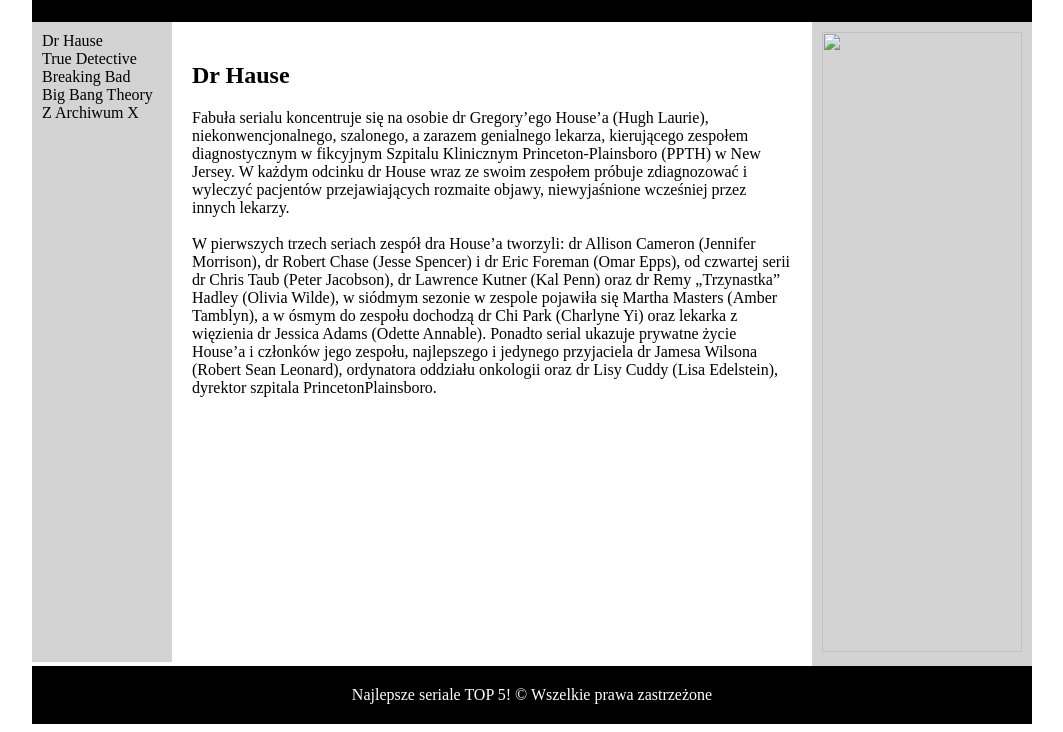
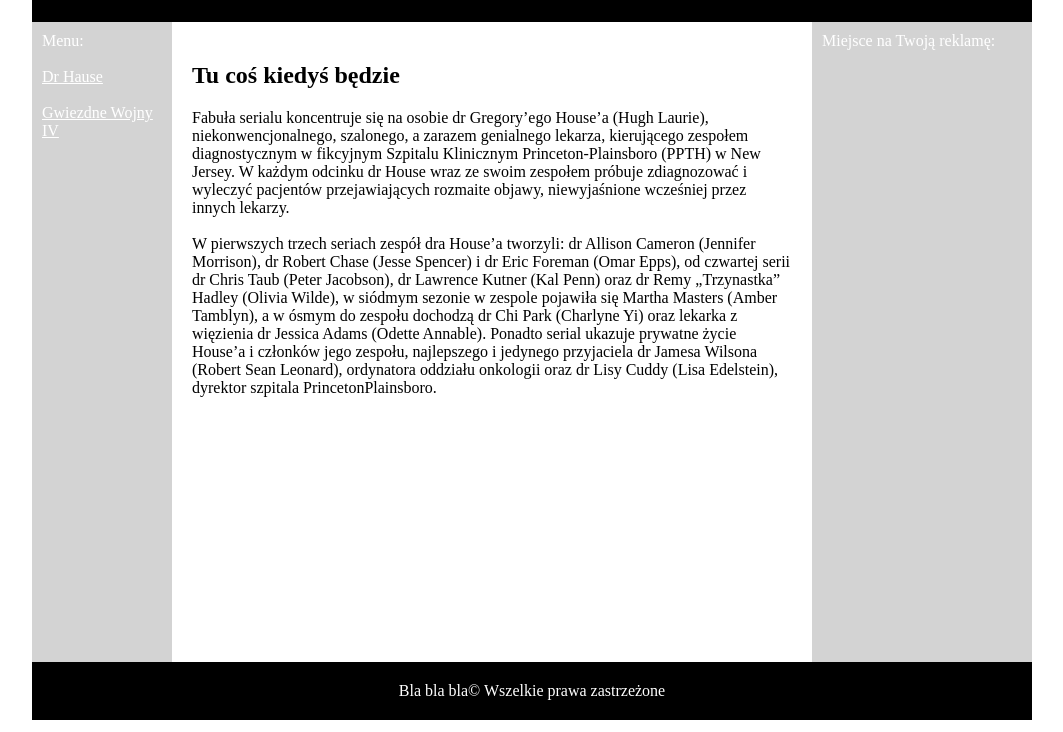
Before and after one commit to Adrian12328/Adrian12328.github.io, a plain HTML site: page index.html in a window 1280 px wide. Shown: the part 96-828 px from the top of the page, without its empty margins (108-1171 px from the left). Drawn offline with Linux system fonts and the light colour scheme.

Commit message:
Update index.html

```diff
--- a/index.html
+++ b/index.html
@@ -4,12 +4,24 @@
 
 <head>
 	<meta charset="utf-8"/>
-	<title="Najlepsze seriale - TOP 5!" /title>
+	<title="My First Page!" /title>
 	<meta name="discription" content="Serwis prezentuje subiektywne top 5 seriali telewizyjnych. Sprawdź czy znasz je wszystkie" />
-	<meta name="keywords" content="top 5, serial, seriale, najlepsze, ciekawe, oglądaj, kinomaniak" />
+	<meta name="keywords" content="Adrian12328, My First Page" />
 	<meta http-equiv="X-UA-Compatible" content="IE=edge,chrome=1"/>
 
 	<style>
+		a:link
+		{
+			color: white;
+		}
+		a:visited
+		{
+			color: white;
+		}
+		a:hover
+		{
+			color: red;
+		}
 		#container
 		{
 			width: 1000px;
@@ -28,8 +40,9 @@
 			float: left;
 			background-color: lightgray;
 			width: 120px;
-			min-height: 620px;
+			height: 620px;
 			padding: 10px;
+			color: white;
 		}
 		#content
 		{
@@ -41,9 +54,10 @@
 		{
 			float: left;
 			width: 200px;
-			min-height: 620px;
+			height: 620px;
 			padding: 10px;
 			background-color: lightgray;
+			color: white;
 		}
 		#footer
 		{
@@ -61,29 +75,29 @@
 	<div id="container">
 
 		<div id="logo">
-			<h1>Najlepsze seriale - TOP5!</h1>
+			<h1>My First Page XD</h1>
 		</div>
 
 		<div id="nav">
-			Dr Hause <br />
-			True Detective <br />
-			Breaking Bad <br />
-			Big Bang Theory <br />
-			Z Archiwum X <br />
+			Menu: <br> </br>
+			<a href="https://pl.wikipedia.org/wiki/Dr_House" target="_blank" title="Dr Hause">Dr Hause<br> <br />
+			</a>
+			<a href="https://pl.wikipedia.org/wiki/Gwiezdne_wojny:_cz%C4%99%C5%9B%C4%87_IV_%E2%80%93_Nowa_nadzieja" target="_blank" title="Star Wars 4">Gwiezdne Wojny IV<br />
+			</a>
 		</div>
 
 		<div id="content">
-			<h2>Dr Hause</h2>
+			<h2>Tu coś kiedyś będzie</h2>
 			Fabuła serialu koncentruje się na osobie dr Gregory’ego House’a (Hugh Laurie), niekonwencjonalnego, szalonego, a zarazem genialnego lekarza, kierującego zespołem diagnostycznym w fikcyjnym Szpitalu Klinicznym Princeton-Plainsboro (PPTH) w New Jersey. W każdym odcinku dr House wraz ze swoim zespołem próbuje zdiagnozować i wyleczyć pacjentów przejawiających rozmaite objawy, niewyjaśnione wcześniej przez innych lekarzy. <br> </br>
 			W pierwszych trzech seriach zespół dra House’a tworzyli: dr Allison Cameron (Jennifer Morrison), dr Robert Chase (Jesse Spencer) i dr Eric Foreman (Omar Epps), od czwartej serii dr Chris Taub (Peter Jacobson), dr Lawrence Kutner (Kal Penn) oraz dr Remy „Trzynastka” Hadley (Olivia Wilde), w siódmym sezonie w zespole pojawiła się Martha Masters (Amber Tamblyn), a w ósmym do zespołu dochodzą dr Chi Park (Charlyne Yi) oraz lekarka z więzienia dr Jessica Adams (Odette Annable). Ponadto serial ukazuje prywatne życie House’a i członków jego zespołu, najlepszego i jedynego przyjaciela dr Jamesa Wilsona (Robert Sean Leonard), ordynatora oddziału onkologii oraz dr Lisy Cuddy (Lisa Edelstein), dyrektor szpitala PrincetonPlainsboro. <br> </br>
 		</div>
 
 		<div id="ad">
-			<img width="200" height="620"  src="ad.jpg"/>
+			Miejsce na Twoją reklamę:
 		</div>
 
 		<div id="footer">
-			Najlepsze seriale TOP 5! &copy; Wszelkie prawa zastrzeżone
+			Bla bla bla&copy; Wszelkie prawa zastrzeżone
 		</div>
 
 	</div>
```
